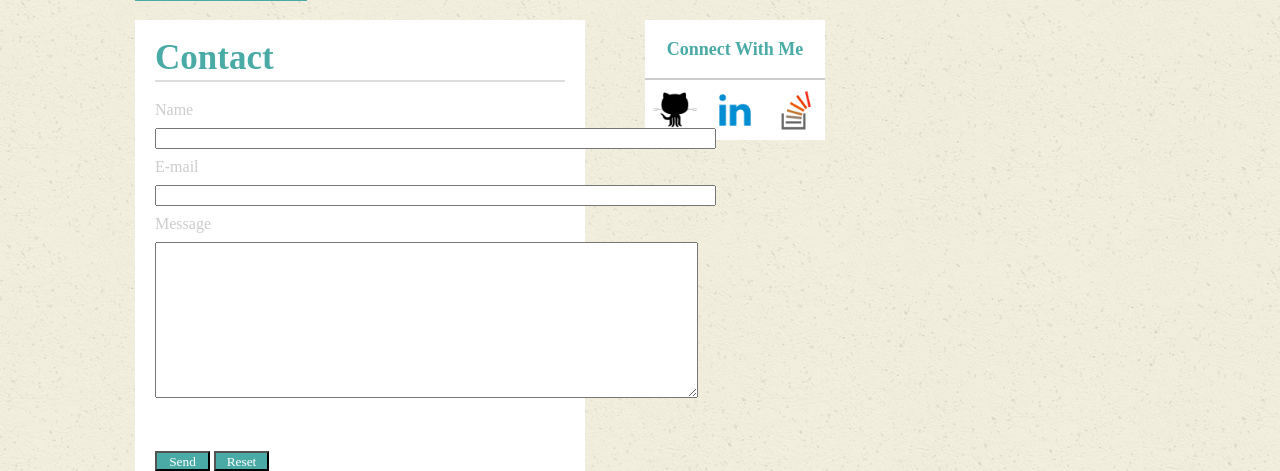
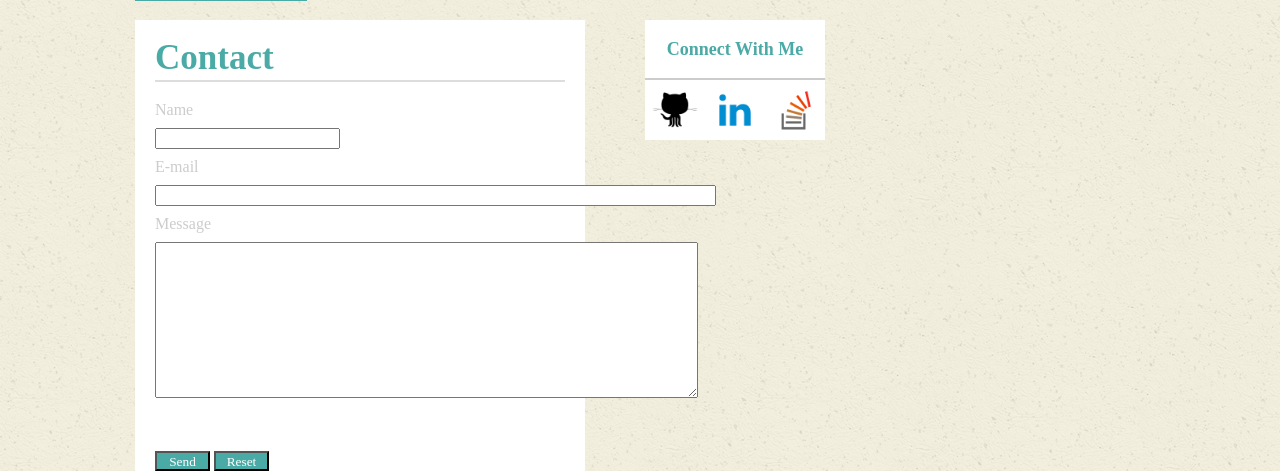
Before and after one commit to jrs341/Portfolio, a PHP site: page /contact.html in a window 1280 px wide. Shown: the part 69-540 px from the top of the page. Run offline with PHP 8.4, Linux system fonts and the light colour scheme.

Commit message:
assignmet1 3 errors

```diff
--- a/assignment1/assets/css/style.css
+++ b/assignment1/assets/css/style.css
@@ -167,11 +167,19 @@ form {
 	height: 350px;
 }
 
+.formArea {
+	width: 100%;
+}
+
 .form {
 	display: block;
 	margin:10px 0px;
 	font-family: Arial Helvetica sans-serif;
 	color: #cccccc;
+}
+
+.input {
+	display: relative;
 }
 
 .submit {
@@ -281,10 +289,6 @@ footer {
 		text-align: left;
 	}
 
-	input {
-		size="55"
-	}
-
 }
 
 @media screen and (max-width: 640px) {
@@ -332,4 +336,8 @@ footer {
 		margin-top: 205px;
 	}
 
+	input {
+		size: 55%;
+	}
+
 }
--- a/assignment1/contact.html
+++ b/assignment1/contact.html
@@ -45,34 +45,30 @@
 				Contact
 			</header>
 
-			<form action="MAILTO:jrs341@me.com" method="post" enctype="text/plain">
+			<form class="formArea" action="MAILTO:jrs341@me.com" method="post" enctype="text/plain">
 
 				<p class="form">
 					Name
 				</p>
 
-				<input type = "text" name = "Name" size= "67">
+				<input class="input" type = "text" name = "Name">
 
 					<p class="form">
 					E-mail
 					</p>
 
-				<input type="text" name="email" size="67">
+				<input class="input" type="text" name="email" size="67">
 					<p class="form">
 					Message
 					</p>
 
-				<textarea name="message" cols="65" rows="10">
+				<textarea class="input" name="message" cols="65" rows="10">
 
 				</textarea>
 
 				<input class="submit" type="submit" value="Send">
 
 				<input class="submit" type="reset" value="Reset">
-
-				<!--<a class="submit" href="mailto: jrs341@me.com">Submit</a>-->
-
-				<!--<input class="submit" type="submit" name="Submit">-->
 
 			</form>
 
```
